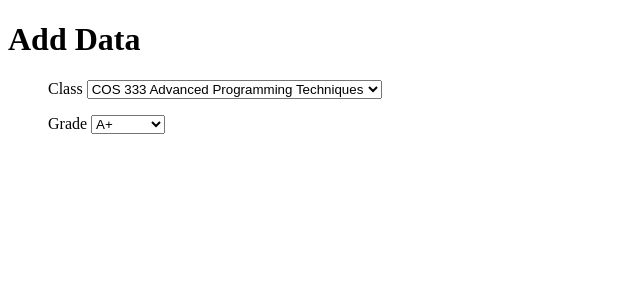
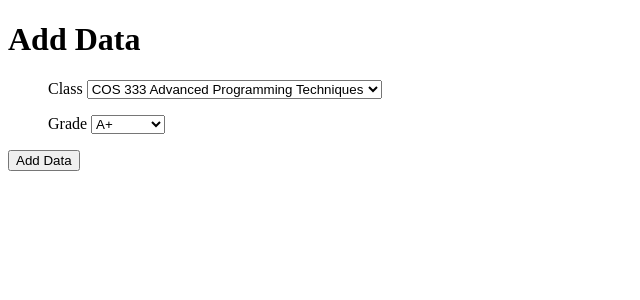
Before and after one commit to advaitchauhan/CurveIt, a Django app: page /curves/add_data/ in a window 1280 px wide. Shown: the top 300 px of the page, without its empty margins (0-640 px from the left). Run offline with Django 3.2, Linux system fonts and the light colour scheme.

Commit message:
Fixed problem with button

```diff
--- a/CurveIt/curves/templates/curves/add_data.html
+++ b/CurveIt/curves/templates/curves/add_data.html
@@ -18,7 +18,7 @@
                 </ol>
             {% endfor %}
 
-            <input type="submit" name="submit" value="Add Data" action="/admin/>
+            <input type="submit" name="submit" value="Add Data" />
         </form>
     </body>
 
```
Also changed, not shown: CurveIt/db.sqlite3.
